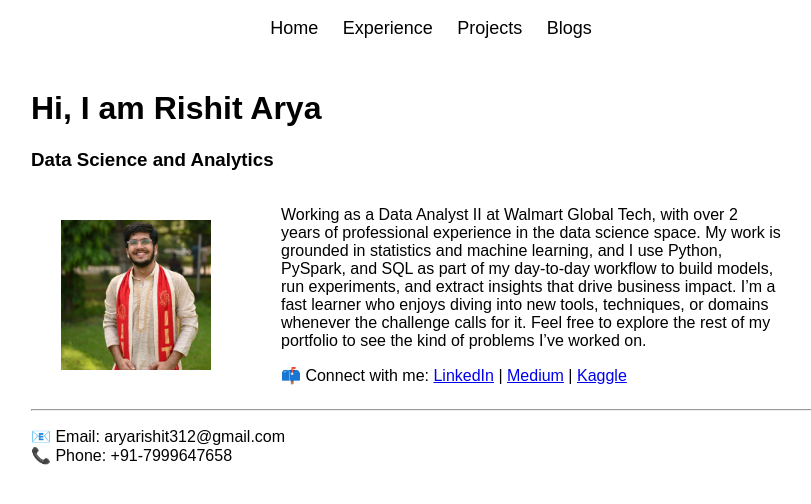
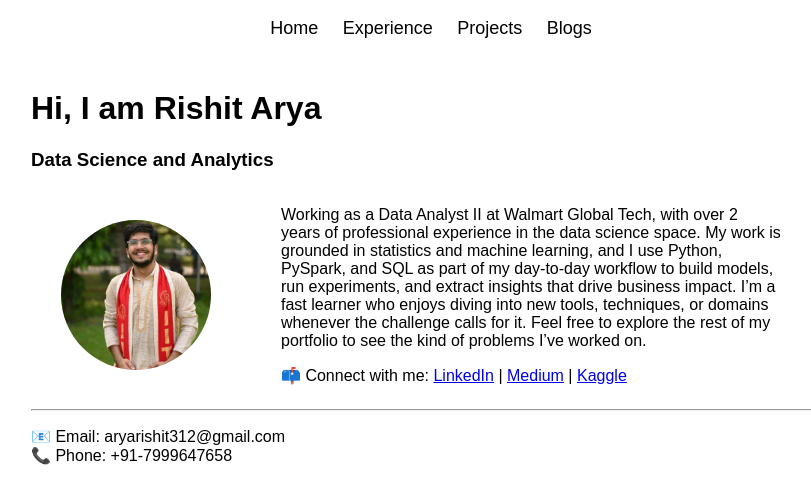
Before and after one commit to rishitarya/rishitarya.github.io, a Jekyll site: the page built from index.md, in a window 1280 px wide. Shown: the top 504 px of the page, without its empty margins (209-1020 px from the left). Built offline with Jekyll 4.4.1, drawn with Linux system fonts in a browser that asks for light colours.

Commit message:
Update index.md

```diff
--- a/index.md
+++ b/index.md
@@ -8,7 +8,7 @@
 
 <div style="display: flex; align-items: center; gap: 20px; justify-content: center; flex-wrap: wrap;">
 
-  <img src="assets/images/linkedin-pic.jpeg" alt="Rishit Arya" style="float:left; width: 150px; height: 150px;margin-left: -20px;margin-right: 50px;">
+  <img src="assets/images/linkedin-pic.jpeg" alt="Rishit Arya" style="border-radius: 50%;; width: 150px; height: 150px;margin-left: -20px;margin-right: 50px;">
 
   <div style="max-width: 500px; text-align: left;">
     <p>
```
